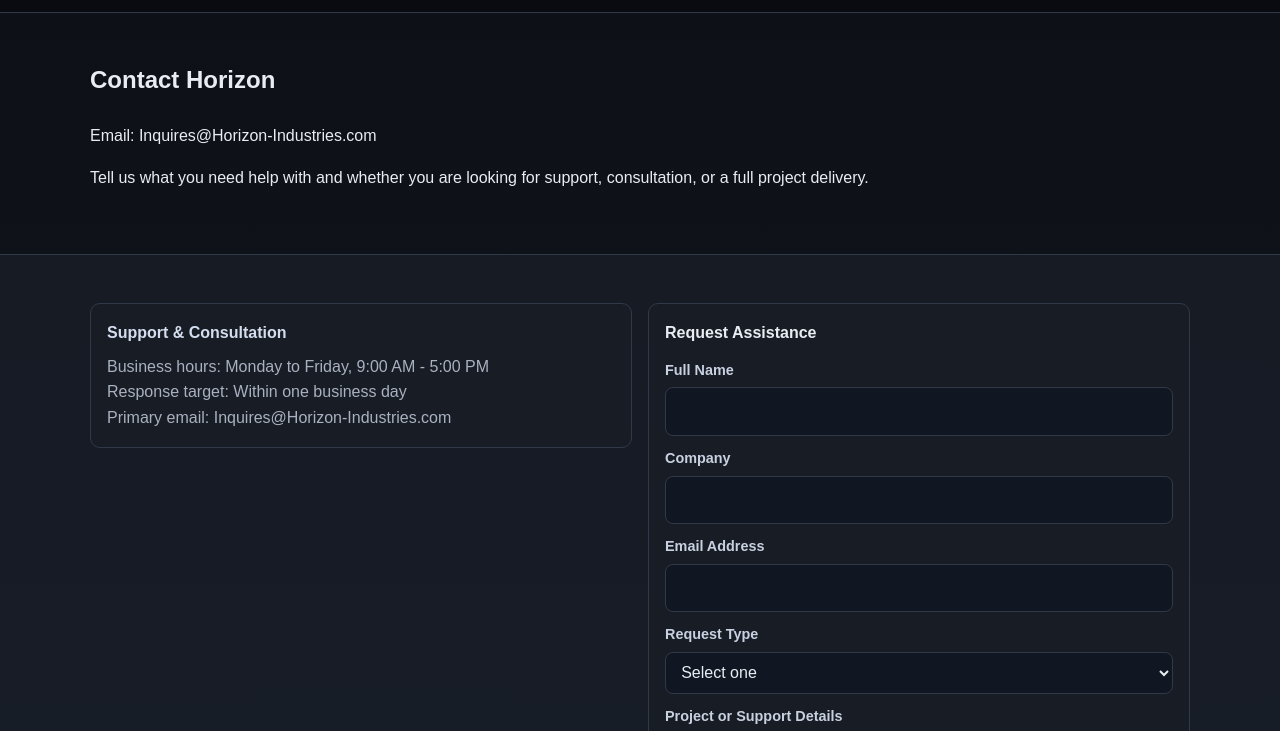
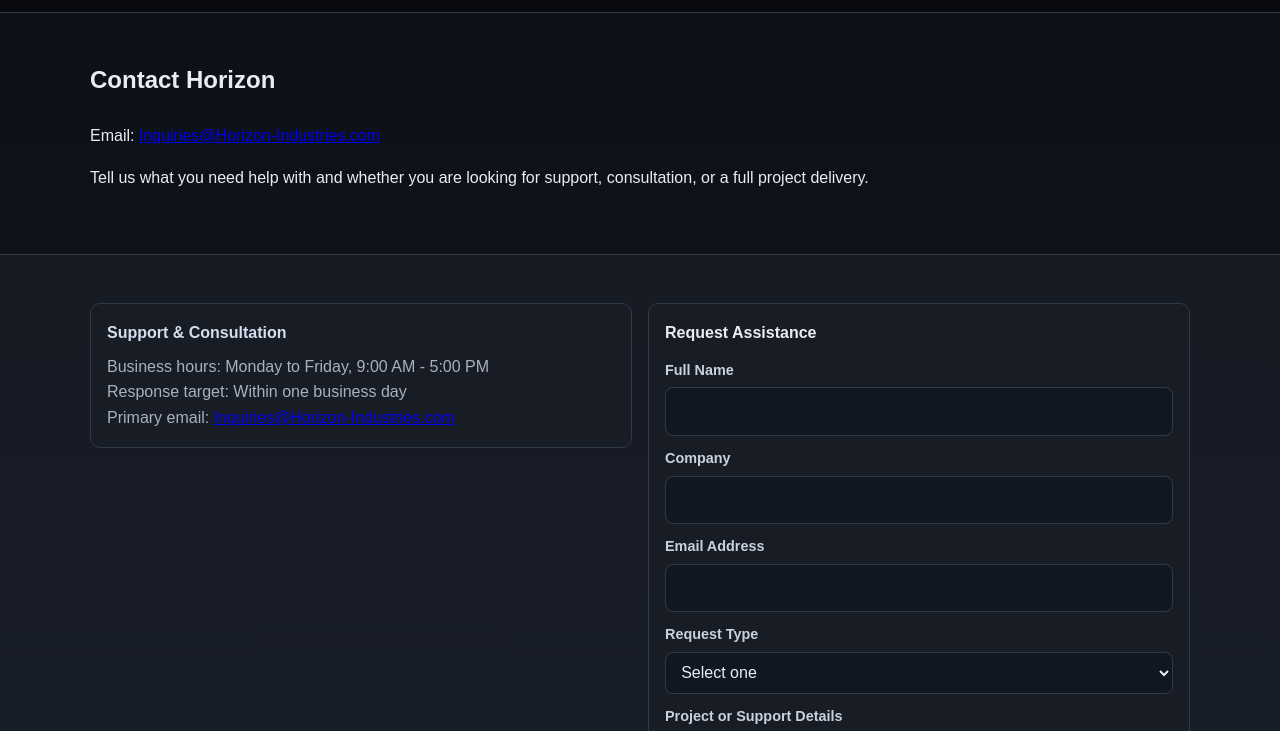
Before and after one commit to olihornby/Horizon-Web, a website: page contact.html in a window 1280 px wide. Shown: the part 60-791 px from the top of the page. Drawn offline with Linux system fonts and the light colour scheme.

Commit message:
ADDED LINK FOR EMAIL

```diff
--- a/contact.html
+++ b/contact.html
@@ -23,7 +23,7 @@
     <section class="section">
       <div class="container">
         <h3>Contact Horizon</h3>
-        <p>Email: Inquires@Horizon-Industries.com</p>
+        <p>Email: <a href="mailto:Inquiries@Horizon-Industries.com">Inquiries@Horizon-Industries.com</a></p>
         <p>
           Tell us what you need help with and whether you are looking for support,
           consultation, or a full project delivery.
@@ -37,7 +37,7 @@
           <h4>Support & Consultation</h4>
           <p>Business hours: Monday to Friday, 9:00 AM - 5:00 PM</p>
           <p>Response target: Within one business day</p>
-          <p>Primary email: Inquires@Horizon-Industries.com</p>
+          <p>Primary email: <a href="mailto:Inquiries@Horizon-Industries.com">Inquiries@Horizon-Industries.com</a></p>
         </article>
 
         <form class="contact-form" id="support-form" action="/api/inquiries" method="post" data-ajax-action="/api/inquiries">
@@ -125,7 +125,7 @@
             window.location.href = "thanks.html";
           }, 1000);
         } catch (error) {
-          statusElement.textContent = "Your request could not be sent right now. Please try again or email Inquires@Horizon-Industries.com.";
+          statusElement.innerHTML = "Your request could not be sent right now. Please try again or email <a href=\"mailto:Inquiries@Horizon-Industries.com\">Inquiries@Horizon-Industries.com</a>.";
           statusElement.className = "form-status form-status-error";
         } finally {
           if (submitButton) {
```
Also changed, not shown: index.html (+1 -1 lines).
